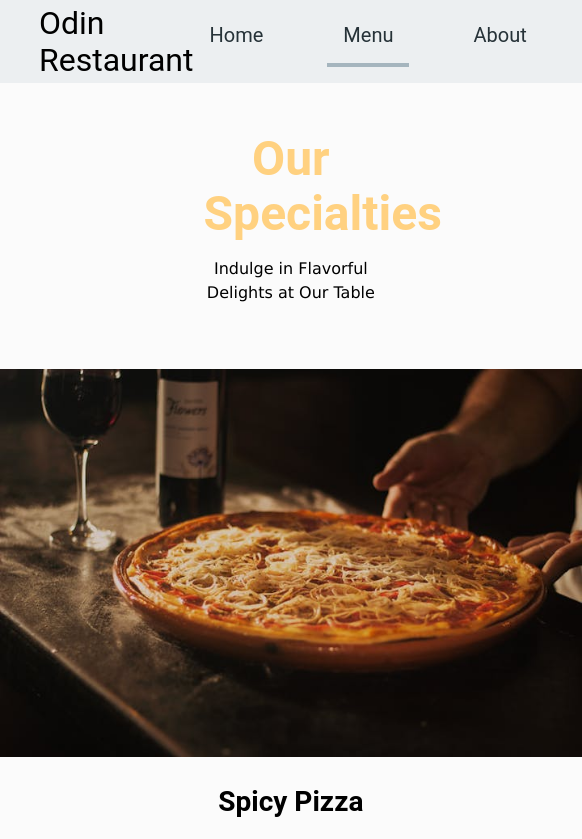
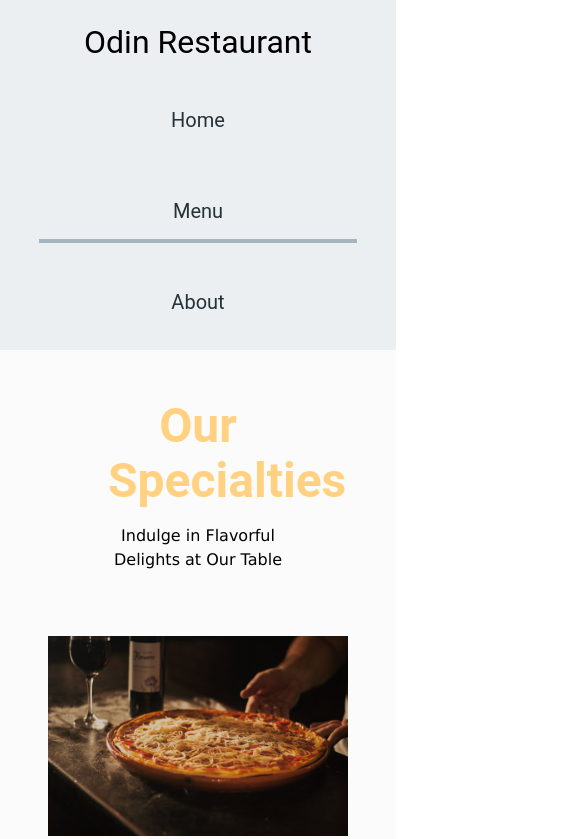
Before and after one commit to catalinbroinas/restaurant-page, a plain HTML site: page index.html in a window 390 px wide. Both pictures are taken after a click on the button "Menu". Shown: the top 839 px of the page, 582 px wide, since content can reach past the window. Drawn offline with Linux system fonts and the light colour scheme.

Commit message:
Improve responsive design

```diff
--- a/css/style.css
+++ b/css/style.css
@@ -71,7 +71,8 @@ body {
     flex-flow: column wrap;
     justify-content: center;
     align-items: center;
-    height: 100%;
+    min-height: 100%;
+    padding: 3rem;
 }
 
 .home .page-title {
@@ -134,12 +135,12 @@ body {
     display: grid;
     grid-template-rows: repeat(2, auto);
     justify-items: center;
+    padding: 3rem;
     gap: 3rem;
 }
 
 .menu .menu-desc {
     text-align: center;
-    margin-top: 3rem;
     max-width: 30%;
 }
 
@@ -196,7 +197,7 @@ body {
 }
 
 .about .about-image {
-    width: 640px;
+    max-width: 640px;
     flex-grow: 0;
     flex-shrink: 1;
 }
@@ -204,6 +205,7 @@ body {
 .about .about-content {
     width: 400px;
     flex-grow: 1;
+    flex-shrink: 1;
 }
 
 .about .title {
@@ -253,3 +255,30 @@ body {
     font-size: 1rem;
     font-weight: lighter;
 }
+
+/* Large Devices */
+@media only screen and (max-width: 1355px) {
+    .menu .menu-desc {
+        max-width: 60%;
+    }
+    .about {
+        align-content: start;
+    }
+}
+/* Medium Devices */
+@media only screen and (max-width: 1014px) {
+    .header {
+        display: flex;
+        flex-flow: column wrap;
+        gap: 0rem;
+    }
+    .navbar-brand {
+        padding: 1.5rem 0;
+    }
+}
+@media only screen and (max-width: 758px) {
+    .navbar {
+        display: flex;
+        flex-flow: column wrap;
+    }
+}
--- a/main.js
+++ b/main.js
@@ -345,7 +345,15 @@ function UI() {
             juicy tomatoes, and savory condiments for a mouthwatering burger experience.`;
         const beefBurger = createMenuItem('beefBurger.jpg', 'Beef Burger', burgerDesc);
 
-        menuItems.push(spicyPizza, beefBurger);
+        const soupDesc = `ISoup dumplings: Delicate parcels of dough filled with savory meat or vegetables,
+            enveloping a burst of flavorful broth within, creating a delectable fusion of taste and texture.`;
+        const soup = createMenuItem('soup.jpg', 'Soup Dumplings', soupDesc);
+
+        const breakfastDesc = `Breakfast nature: A wholesome morning meal comprised of fresh fruits, nuts,
+            seeds, and grains, providing a nutritious start to the day with natural flavors and vital nutrients.`;
+        const breakfast = createMenuItem('breakfast.jpg', 'Breakfast Nature', breakfastDesc);
+
+        menuItems.push(spicyPizza, beefBurger, soup, breakfast);
 
         return menuItems;
     };
@@ -385,7 +393,8 @@ function UI() {
         menuArray.forEach((item) => {
             const card = menu.createCard(item);
             menuCardGroup.appendChild(card);
-;        });
+            ;
+        });
     };
 
     const addEvents = () => {
```
Also changed, not shown: img/breakfast.jpg (added), img/soup.jpg (added), 1 other file.
